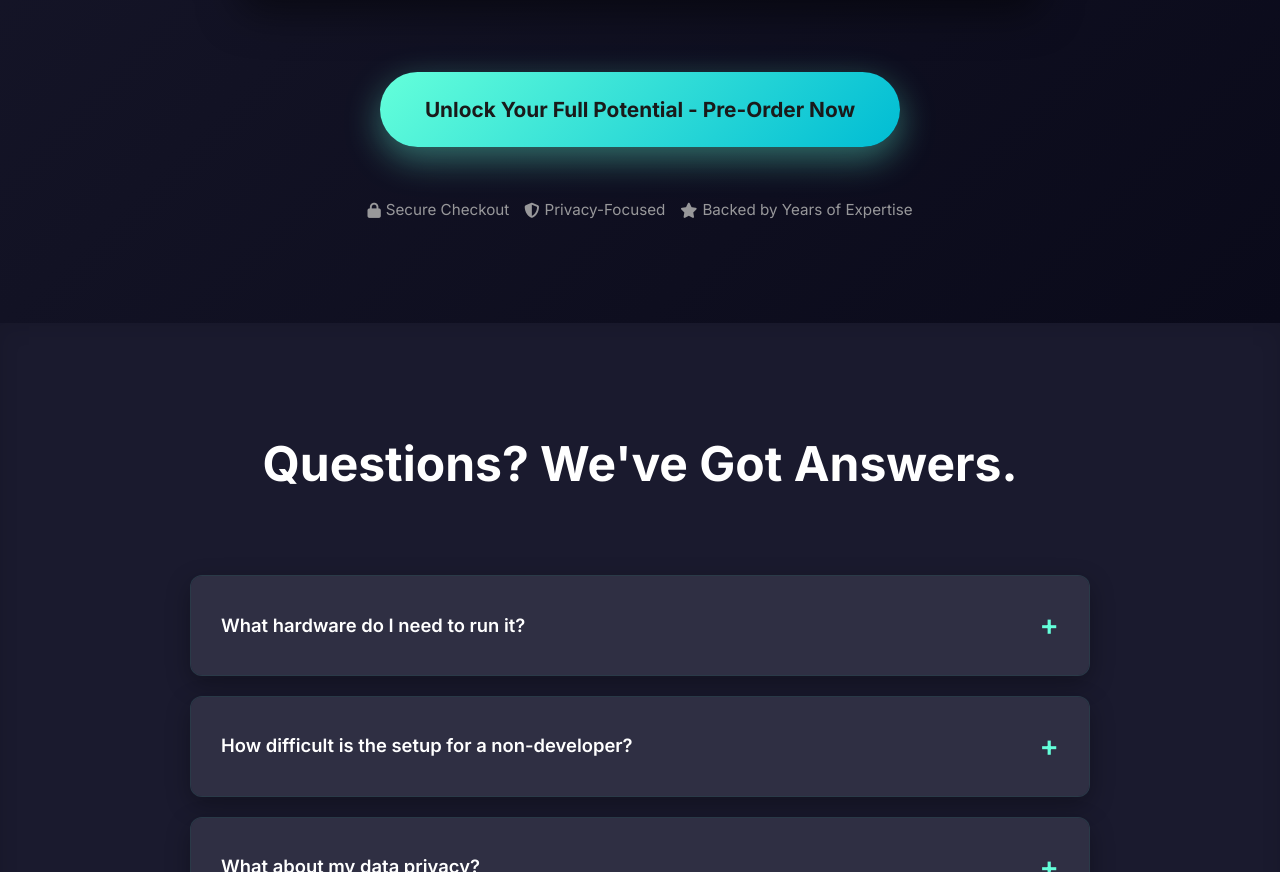
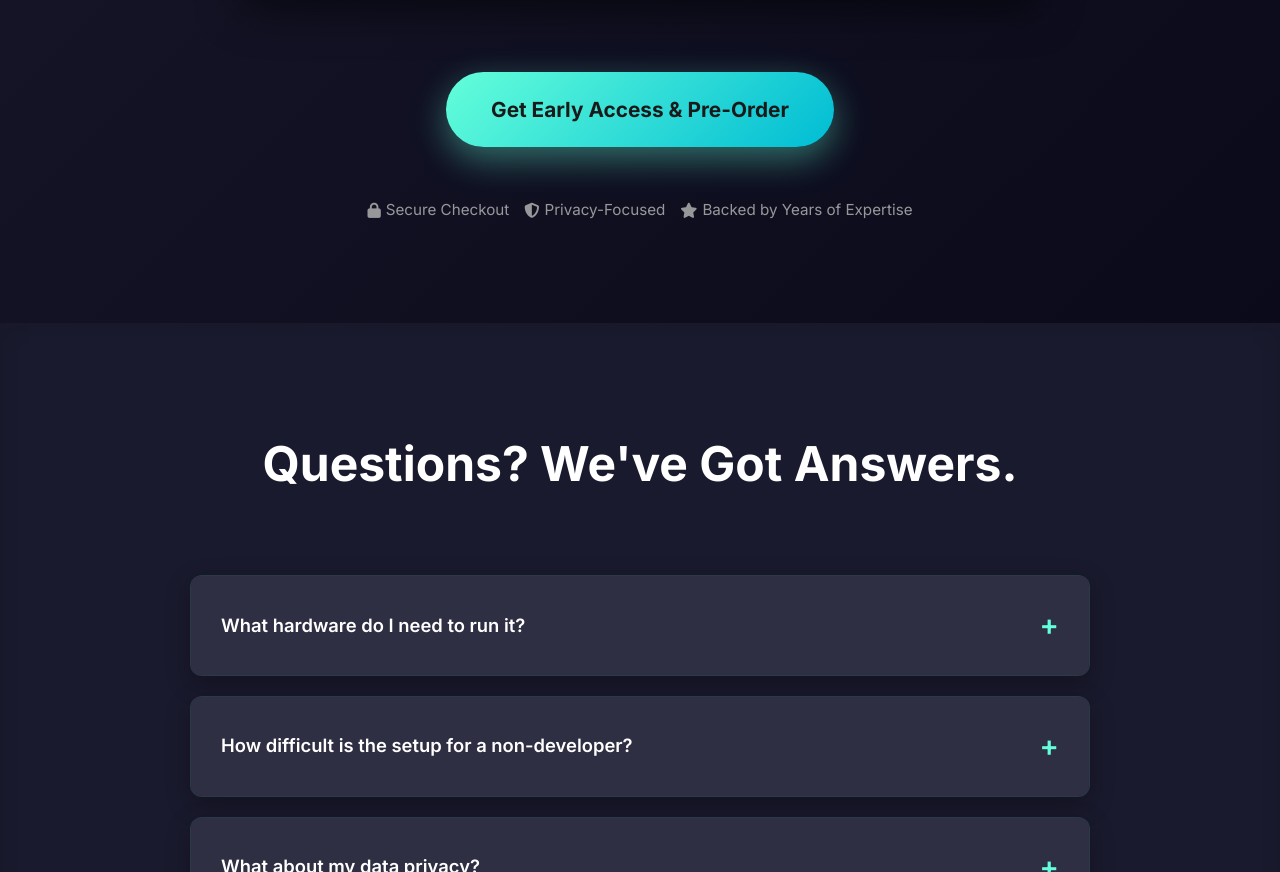
Before and after one commit to Rovibecode/roland-craeye-website, a plain HTML site: page ai_second_brain.html in a window 1280 px wide. Shown: the part 5734-6606 px from the top of the page. Drawn offline with Linux system fonts and the light colour scheme.

Commit message:
stripe links were missing

```diff
--- a/ai_second_brain.html
+++ b/ai_second_brain.html
@@ -1100,8 +1100,7 @@
                     <p>"This is the future of personal productivity! I've saved countless hours and finally feel in control of my information. A truly revolutionary tool."</p>
                     <small>- Alex R., Consultant & Early Beta Tester</small>
                 </div>
-
-                <a href="[YOUR_STRIPE_CHECKOUT_LINK]" class="cta-primary">Unlock Your Full Potential - Pre-Order Now</a>
+                <a href="https://buy.stripe.com/9B66oHbTc9b74Aa0xlgEg00" class="cta-primary">Get Early Access & Pre-Order</a>
                 <div class="cta-secure-text">
                     <span><i class="fas fa-lock"></i> Secure Checkout</span>
                     <span><i class="fas fa-shield-alt"></i> Privacy-Focused</span>
```
